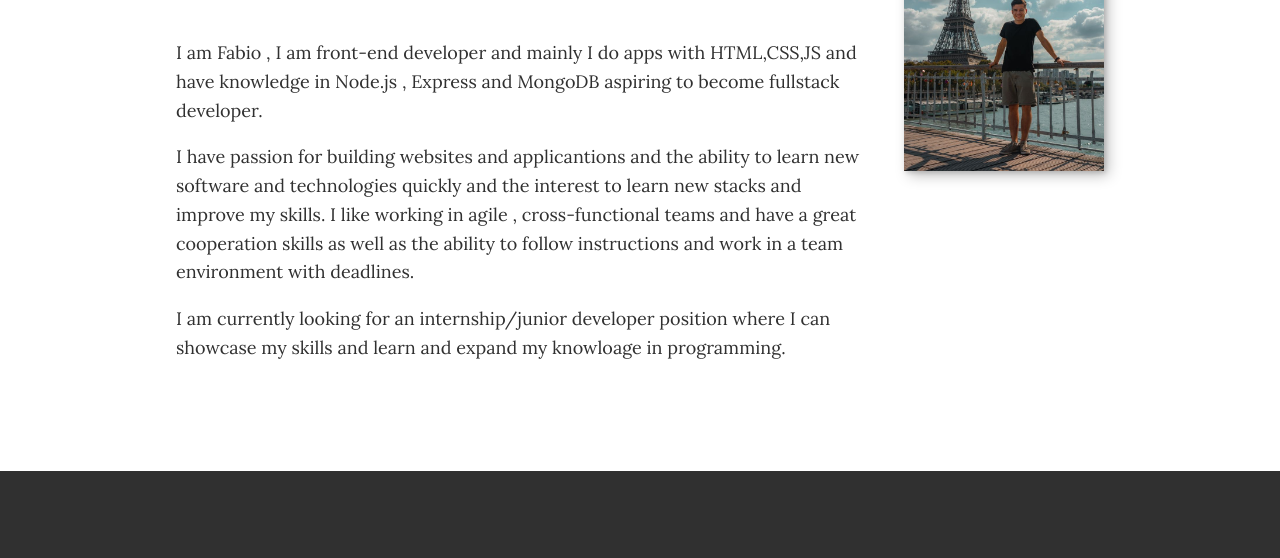
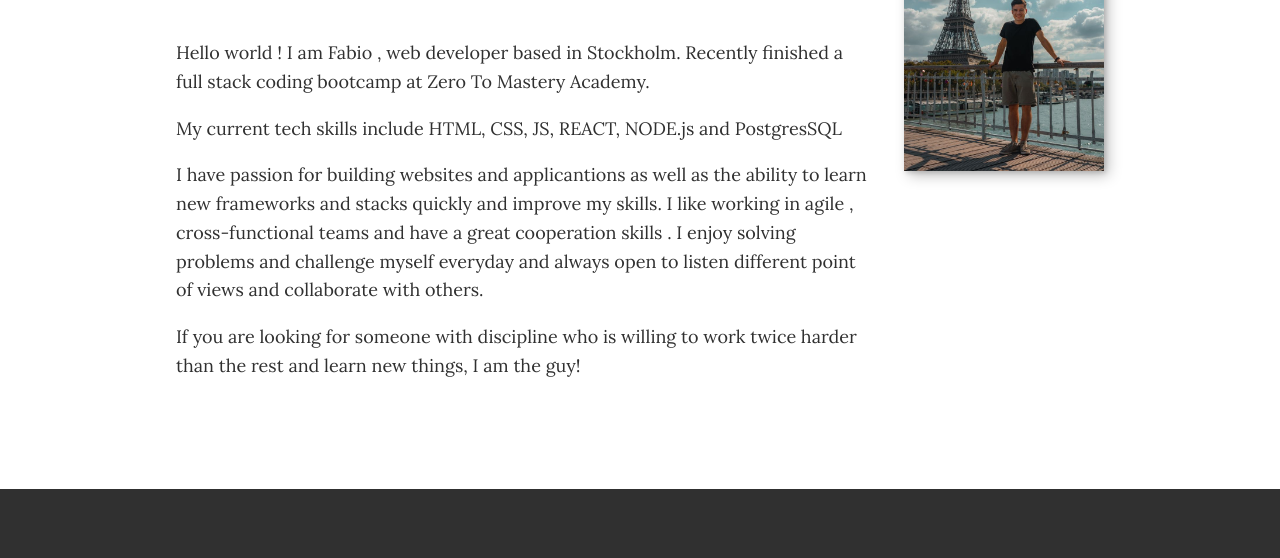
Before and after one commit to fabqc10/portfolio, a plain HTML site: page index.html in a window 1280 px wide. Shown: the part 802-1360 px from the top of the page. Drawn offline with nearby package versions, Linux system fonts and the light colour scheme.

Commit message:
edit about me

```diff
--- a/index.html
+++ b/index.html
@@ -72,11 +72,12 @@
            <p class="section__subtitle section__subtitle--about">Developer based in Stockholm , Sweden.</p>
 
            <div class="about-me__body">
-               <p>I am Fabio , I am front-end developer and mainly I do apps with HTML,CSS,JS and have knowledge in Node.js , Express and MongoDB aspiring to become fullstack developer. </p>
-               <p>I have passion for building websites and applicantions and the ability to learn new software and technologies quickly and the interest to learn new stacks and improve my skills.
-                I like working in agile , cross-functional teams and have a great cooperation skills as well as the ability to follow instructions and work in a team environment with deadlines.
+               <p>Hello world ! I am Fabio , web developer based in Stockholm. Recently finished a full stack coding bootcamp at Zero To Mastery Academy.</p>
+               <p>My current tech skills include HTML, CSS, JS, REACT, NODE.js and PostgresSQL</p>
+               <p>I have passion for building websites and applicantions as well as the ability to learn new frameworks and stacks quickly and improve my skills.
+                I like working in agile , cross-functional teams and have a great cooperation skills . I enjoy solving problems and challenge myself everyday and always open to listen different point of views and collaborate with others.
                </p>
-               <p>I am currently looking for an internship/junior developer position where I can showcase my skills and learn and expand my knowloage in programming.</p>
+               <p>If you are looking for someone with discipline who is willing to work twice harder than the rest and learn new things, I am the guy!</p>
            </div>
 
            <img src="img/eiffel tower me.jpg" alt="Fabio next to Eiffel Tower" class="about-me__img">
```
